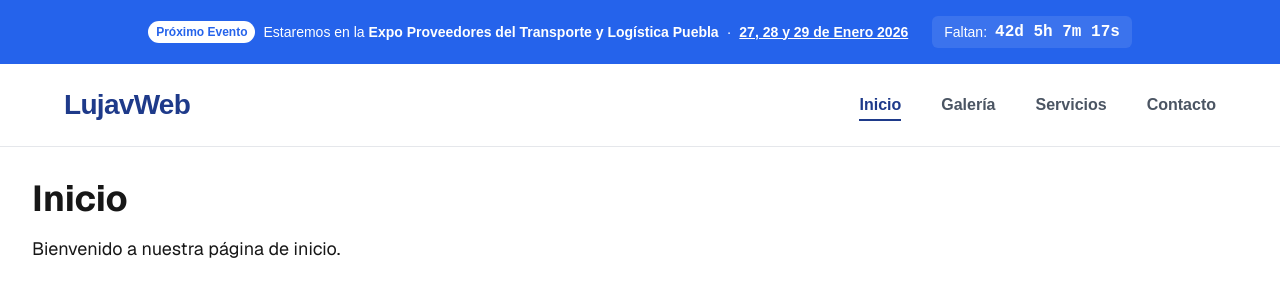
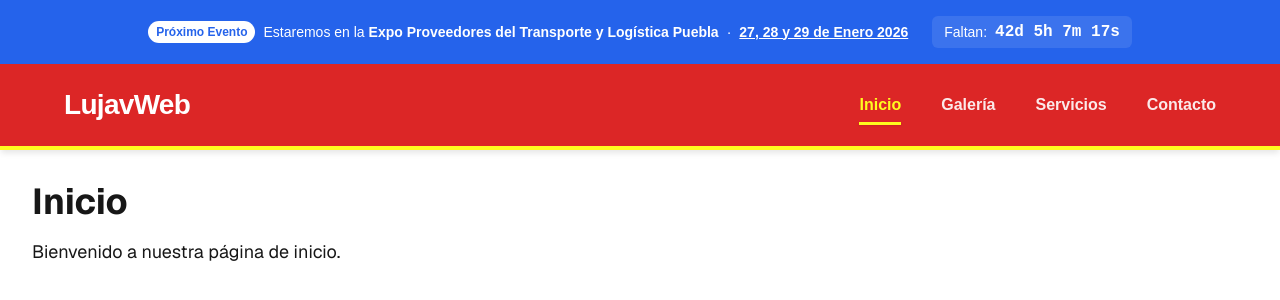
Before and after one commit to TransportesLujav/newlujav, a Next.js app: page / in a window 1280 px wide. Shown: the top 300 px of the page. Built offline with nearby package versions, Linux system fonts and the light colour scheme.

Commit message:
Update navbar to brand colors (Red and Yellow)

```diff
--- a/src/components/navbar.css
+++ b/src/components/navbar.css
@@ -3,18 +3,19 @@
   justify-content: space-between;
   align-items: center;
   padding: 1.25rem 4rem;
-  background-color: #ffffff;
-  border-bottom: 1px solid #e5e7eb;
+  background-color: #DC2626; /* Professional Red */
+  border-bottom: 4px solid #FFFB1F; /* Yellow Accent */
   position: sticky;
   top: 0;
   z-index: 50;
   transition: all 0.3s ease;
+  box-shadow: 0 4px 6px -1px rgba(0, 0, 0, 0.1);
 }
 
 .navbar-logo {
   font-size: 1.75rem;
   font-weight: 800;
-  color: #1e3a8a; /* Dark Blue */
+  color: #FFFFFF; /* White text on Red */
   text-decoration: none;
   letter-spacing: -0.025em;
   display: flex;
@@ -32,27 +33,30 @@
 
 .navbar-link {
   text-decoration: none;
-  color: #4b5563;
+  color: #FFFFFF; /* White text */
   font-weight: 600;
   font-size: 1rem;
   padding: 0.5rem 0;
   position: relative;
   transition: color 0.3s ease;
+  opacity: 0.9;
 }
 
 .navbar-link::after {
   content: '';
   position: absolute;
   width: 0;
-  height: 2px;
-  bottom: 0;
+  height: 3px;
+  bottom: -4px;
   left: 0;
-  background-color: #2563eb;
+  background-color: #FFFB1F; /* Yellow Underline */
   transition: width 0.3s ease;
+  box-shadow: 0 1px 2px rgba(0,0,0,0.1);
 }
 
 .navbar-link:hover {
-  color: #2563eb;
+  color: #FFFB1F; /* Yellow on hover */
+  opacity: 1;
 }
 
 .navbar-link:hover::after {
@@ -60,12 +64,13 @@
 }
 
 .navbar-link.active {
-  color: #1e3a8a;
+  color: #FFFB1F; /* Yellow for active */
+  opacity: 1;
 }
 
 .navbar-link.active::after {
   width: 100%;
-  background-color: #1e3a8a;
+  background-color: #FFFB1F;
 }
 
 @media (max-width: 768px) {
@@ -73,7 +78,6 @@
     padding: 1rem 1.5rem;
     flex-direction: column;
     gap: 1rem;
-    box-shadow: 0 4px 6px -1px rgba(0, 0, 0, 0.05);
   }
 
   .navbar-links {
```
